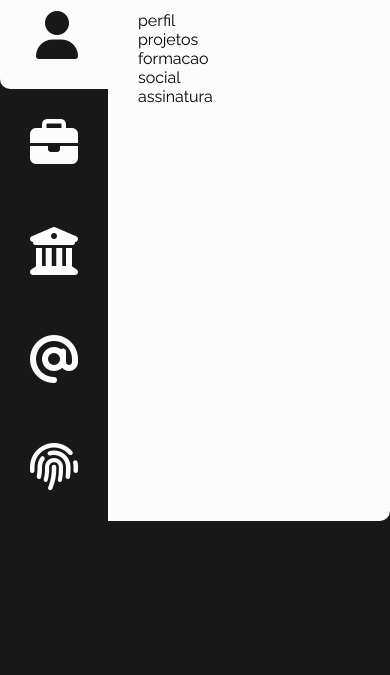
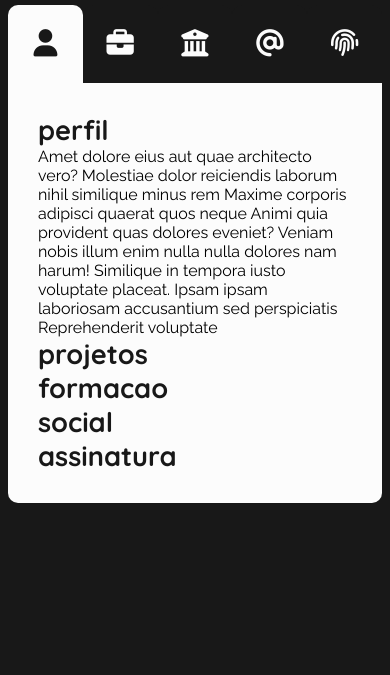
Before and after one commit to FRisney/FRisney, a plain HTML site: page index.html in a window 390 px wide. Shown: the part 169-844 px from the top of the page. Drawn offline with Linux system fonts and the light colour scheme.

Commit message:
Responsividade e estilo basico

```diff
--- a/index.html
+++ b/index.html
@@ -1,10 +1,11 @@
 <!DOCTYPE html>
 <html lang="pt_BR">
 <head>
+	<meta name="viewport" content="width=device-width, initial-scale=1.0">
 	<meta charset="UTF-8">
-	<title>FRisney GitHub Page</title>
+	<!-- <title>FRisney GitHub Page</title> -->
 	<link rel="stylesheet" href="https://frisney.github.io/FRisney/style.css">
-	<!--<link rel="stylesheet" href="style.css">-->
+	<link rel="stylesheet" href="style.css">
 	<link href="https://fonts.googleapis.com/css2?family=Quicksand:wght@700&family=Raleway&display=swap" rel="stylesheet">
 	<script src="https://kit.fontawesome.com/924c78097a.js" crossorigin="anonymous"></script>
 </head>
@@ -12,18 +13,39 @@
 	<h1 class="titulo">Felipe Ferreira Risney</h1>
 	<div class="container">
 		<div class="nav">
-			<button class="nav-item selected" onclick="console.log('clica')"><i class="fas fa-user"></i></button>
-			<button class="nav-item" onclick="console.log('clica2')"><i class="fas fa-briefcase"></i></button>
-			<button class="nav-item" onclick="console.log('clica3')"><i class="fas fa-university"></i></button>
-			<button class="nav-item" onclick="console.log('clica4')"><i class="fas fa-at"></i></button>
-			<button class="nav-item" onclick="console.log('clica5')"><i class="fas fa-fingerprint"></i></button>
+			<button class="nav-item selected">
+				<i class="fas fa-user"></i>
+			</button>
+			<button class="nav-item">
+				<i class="fas fa-briefcase"></i>
+			</button>
+			<button class="nav-item">
+				<i class="fas fa-university"></i>
+			</button>
+			<button class="nav-item">
+				<i class="fas fa-at"></i>
+			</button>
+			<button class="nav-item">
+				<i class="fas fa-fingerprint"></i>
+			</button>
 		</div>
 		<div class="content">
-			<div id="perfil" class="page">perfil</div>
-			<div id="projetos" class="page">projetos</div>
-			<div id="formacao" class="page">formacao</div>
-			<div id="social" class="page">social</div>
-			<div id="assinatura" class="page">assinatura</div>
+			<div id="perfil" class="page">
+				<h2>perfil</h2>
+				Amet dolore eius aut quae architecto vero? Molestiae dolor reiciendis laborum nihil similique minus rem Maxime corporis adipisci quaerat quos neque Animi quia provident quas dolores eveniet? Veniam nobis illum enim nulla nulla dolores nam harum! Similique in tempora iusto voluptate placeat. Ipsam ipsam laboriosam accusantium sed perspiciatis Reprehenderit voluptate
+			</div>
+			<div id="projetos" class="page">
+				<h2>projetos</h2>
+			</div>
+			<div id="formacao" class="page">
+				<h2>formacao</h2>
+			</div>
+			<div id="social" class="page">
+				<h2>social</h2>
+			</div>
+			<div id="assinatura" class="page">
+				<h2>assinatura</h2>
+			</div>
 		</div>
 	</div>
 </body>
--- a/style.css
+++ b/style.css
@@ -2,29 +2,23 @@
 	margin: 0
 }
 
+
 body {
 	background: #181818;
+	display: flex;
+	flex-direction: column;
+	align-items: center;
 }
 
 .container {
-	background: #181818;
 	font-family: Raleway;
 	display: flex;
-	flex-wrap: wrap;
-}
-
-.titulo {
-	font-family: Quicksand;
-	font-style: normal;
-	font-weight: bold;
-	font-size: 3em;
-	padding: 15px;
-	text-align: center;
-	color: #FFFFFF;
+	flex-direction: row;
+	/* flex: 1 1 960px; */
+	margin: 0.5em calc((100% - 960px)/2);
 }
 
 .content {
-	flex: 1;
 	background: #FCFCFC;
 	border-radius: 0px 10px 10px 0px;
 	padding: 30px;
@@ -32,15 +26,17 @@ body {
 .nav {
 	display: flex;
 	flex-direction: column;
-	overflow: hidden;
+	/* overflow: hidden; */
+	flex: 1 0 6em;
 }
 
 .nav-item {
-	font-size: 3em;
+	font-size: 2em;
 	display: flex;
+	flex: 1;
 	align-items: center;
-	justify-content: flex-end;
-	padding: 30px;
+	justify-content: center;
+	padding: 2rem;
 	background: #181818;
 	color: #FCFCFC;
 	border: 0px;
@@ -56,3 +52,53 @@ body {
 	background: #FCFCFC;
 	color: #181818;
 }
+
+h1 {
+	font-family: Quicksand;
+	font-style: normal;
+	font-weight: bold;
+	font-size: 2.3em;
+	padding: 1em 0.5rem;
+	text-align: center;
+	color: #FFFFFF;
+}
+
+h2 {
+	font-family: Quicksand;
+	font-style: normal;
+	font-weight: bold;
+	font-size: 1.7em;
+	color: #181818;
+}
+
+@media only screen and (max-width: 975px){
+	.container {
+		margin: 0.5em;
+	}
+	.nav-item {
+		padding: 1em;
+	}
+}
+
+@media only screen and (max-width: 430px){
+	.container {
+		flex-direction: column;
+		margin: 0.5rem;
+	}
+	.nav {
+		flex-direction: row;
+		flex: 1 0 2em;
+		justify-content: stretch;
+	}
+	.nav-item{
+		font-size: 7vw;
+		/* padding: 0rem 1.5rem; */
+		width: calc(100%-0.5rem);
+		height: 20vw;
+		border-radius: 10px 10px 0px 0px;
+		padding: 0;
+	}
+	.content {
+		border-radius: 0px 0px 10px 10px;
+	}
+}
```
